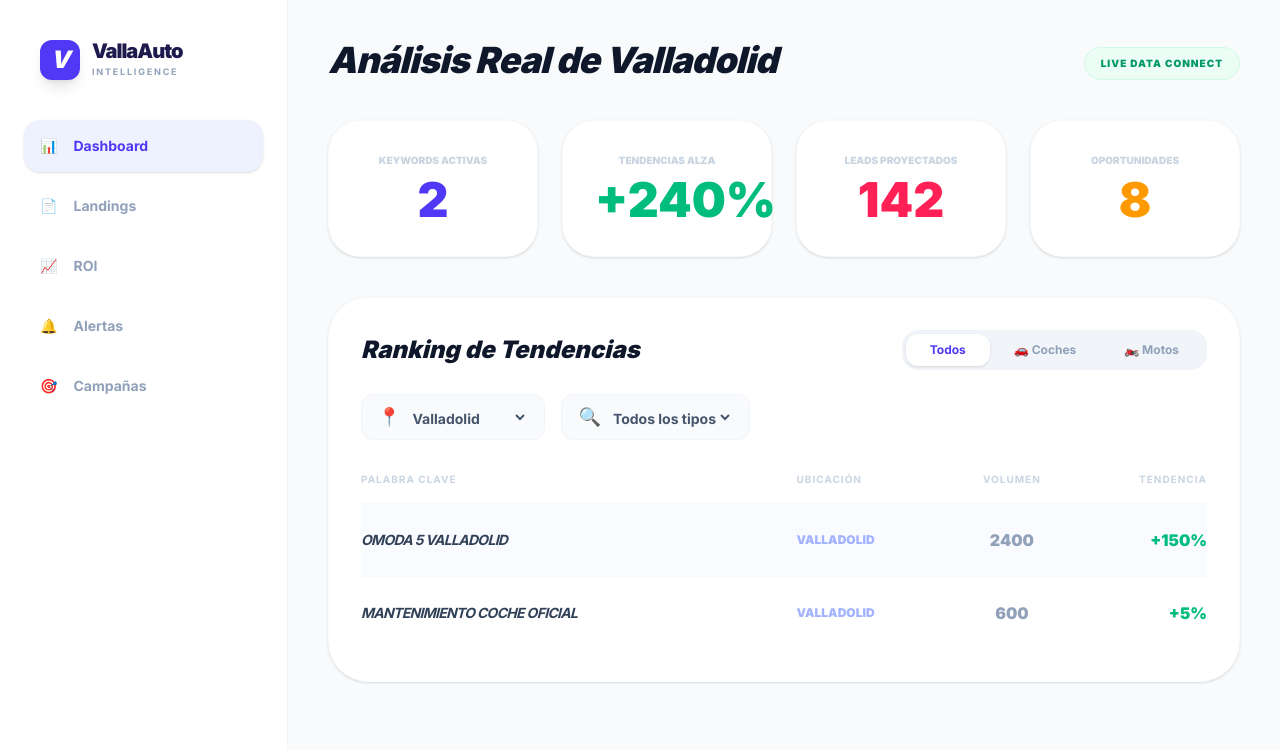
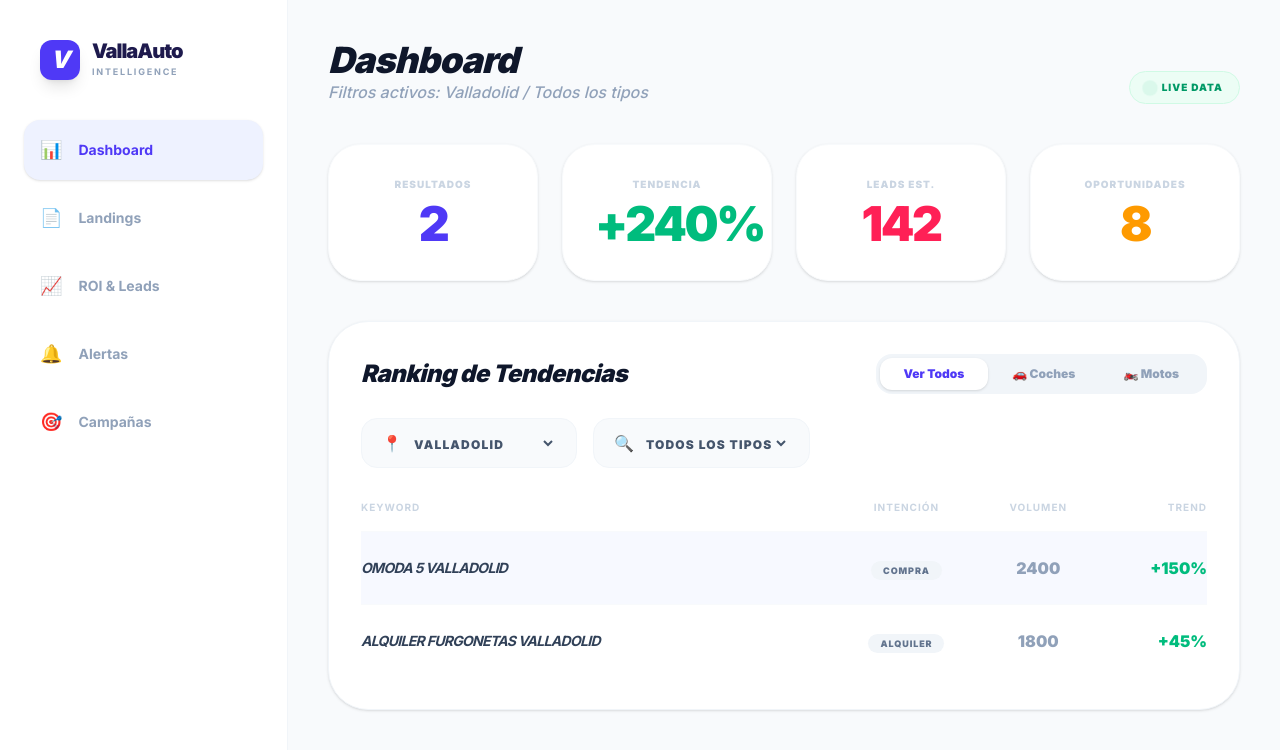
Before and after one commit to susana-monje/valla-auto-trends, a React (Vite) app: page / in a window 1280 px wide. Shown: the top 750 px of the page. Built offline with nearby package versions, Linux system fonts and the light colour scheme.

Commit message:
Update App.tsx

```diff
--- a/src/App.tsx
+++ b/src/App.tsx
@@ -7,7 +7,7 @@ interface Keyword {
   trend: string;
   potential: number;
   region: string;
-  type: string; // Compra, Precios, Renting, etc.
+  type: string;
   category: 'Coches' | 'Motos';
 }
 
@@ -19,38 +19,32 @@ function App() {
   const [keywords, setKeywords] = useState<Keyword[]>([]);
   const [selectedKeyword, setSelectedKeyword] = useState<Keyword | null>(null);
 
-  // Base de datos extendida con tus filtros
+  // Base de datos integrada con Alquiler y todas las regiones
   const allData: Keyword[] = [
     { id: "1", name: "omoda 5 valladolid", volume: 2400, trend: "+150%", potential: 98, region: "Valladolid", type: "Compra", category: "Coches" },
-    { id: "2", name: "renting jaecoo leon", volume: 1100, trend: "+80%", potential: 92, region: "Castilla y León", type: "Renting", category: "Coches" },
-    { id: "3", name: "precios motos burgos", volume: 850, trend: "+12%", potential: 85, region: "Castilla y León", type: "Precios", category: "Motos" },
-    { id: "4", name: "mejores suv españa", volume: 15000, trend: "+25%", potential: 94, region: "España", type: "Comparativas", category: "Coches" },
-    { id: "5", name: "mantenimiento coche oficial", volume: 600, trend: "+5%", potential: 70, region: "Valladolid", type: "Mantenimiento", category: "Coches" },
-    { id: "6", name: "financiacion moto cyl", volume: 450, trend: "+110%", potential: 88, region: "Castilla y León", type: "Financiación", category: "Motos" },
+    { id: "2", name: "alquiler furgonetas valladolid", volume: 1800, trend: "+45%", potential: 90, region: "Valladolid", type: "Alquiler", category: "Coches" },
+    { id: "3", name: "renting jaecoo leon", volume: 1100, trend: "+80%", potential: 92, region: "Castilla y León", type: "Renting", category: "Coches" },
+    { id: "4", name: "alquiler motos salamanca", volume: 500, trend: "+20%", potential: 85, region: "Castilla y León", type: "Alquiler", category: "Motos" },
+    { id: "5", name: "precios motos burgos", volume: 850, trend: "+12%", potential: 85, region: "Castilla y León", type: "Precios", category: "Motos" },
+    { id: "6", name: "mejores suv españa", volume: 15000, trend: "+25%", potential: 94, region: "España", type: "Comparativas", category: "Coches" },
+    { id: "7", name: "alquiler coches lujo españa", volume: 3200, trend: "+60%", potential: 96, region: "España", type: "Alquiler", category: "Coches" },
   ];
 
-  // Lógica de filtrado combinada (Ubicación + Tipo + Categoría)
   useEffect(() => {
     let filtered = allData;
-
-    if (selectedRegion !== 'España' && selectedRegion !== 'Toda España') {
-      filtered = filtered.filter(k => k.region === selectedRegion);
-    }
-    if (selectedType !== 'Todos los tipos') {
-      filtered = filtered.filter(k => k.type === selectedType);
-    }
-    if (selectedCategory !== 'Todos') {
-      filtered = filtered.filter(k => k.category === selectedCategory);
-    }
+    if (selectedRegion !== 'España') filtered = filtered.filter(k => k.region === selectedRegion);
+    if (selectedType !== 'Todos los tipos') filtered = filtered.filter(k => k.type === selectedType);
+    if (selectedCategory !== 'Todos') filtered = filtered.filter(k => k.category === selectedCategory);
 
     setKeywords(filtered);
     if (filtered.length > 0) setSelectedKeyword(filtered[0]);
+    else setSelectedKeyword(null);
   }, [selectedRegion, selectedType, selectedCategory]);
 
   return (
     <div className="flex min-h-screen bg-[#F8FAFC] font-sans text-slate-900">
 
-      {/* SIDEBAR ORIGINAL */}
+      {/* SIDEBAR */}
       <aside className="w-72 bg-white border-r border-slate-100 flex flex-col sticky top-0 h-screen">
         <div className="p-10">
           <div className="flex items-center gap-3">
@@ -62,9 +56,15 @@ function App() {
           </div>
         </div>
         <nav className="flex-1 px-6 space-y-2">
-          {['Dashboard', 'Landings', 'ROI', 'Alertas', 'Campañas'].map((id) => (
-            <button key={id} onClick={() => setActiveTab(id)} className={`w-full flex items-center gap-4 p-4 rounded-2xl font-bold text-sm transition-all ${activeTab === id ? 'bg-indigo-50 text-indigo-600 shadow-sm' : 'text-slate-400 hover:bg-slate-50'}`}>
-               <span>{id === 'Dashboard' ? '📊' : id === 'Landings' ? '📄' : id === 'ROI' ? '📈' : id === 'Campañas' ? '🎯' : '🔔'}</span> {id}
+          {[
+            { id: 'Dashboard', icon: '📊' },
+            { id: 'Landings', icon: '📄' },
+            { id: 'ROI', icon: '📈' },
+            { id: 'Alertas', icon: '🔔' },
+            { id: 'Campañas', icon: '🎯' }
+          ].map((item) => (
+            <button key={item.id} onClick={() => setActiveTab(item.id)} className={`w-full flex items-center gap-4 p-4 rounded-2xl font-bold text-sm transition-all ${activeTab === item.id ? 'bg-indigo-50 text-indigo-600 shadow-sm' : 'text-slate-400 hover:bg-slate-50'}`}>
+               <span className="text-lg">{item.icon}</span> {item.id === 'ROI' ? 'ROI & Leads' : item.id}
             </button>
           ))}
         </nav>
@@ -72,95 +72,105 @@ function App() {
 
       <main className="flex-1 p-10">
         <header className="mb-10 flex justify-between items-end">
-          <h2 className="text-4xl font-black text-slate-900 tracking-tight italic">Análisis Real de {selectedRegion}</h2>
-          <div className="bg-emerald-50 text-emerald-600 px-4 py-2 rounded-full text-[10px] font-black uppercase tracking-widest border border-emerald-100">Live Data Connect</div>
+          <div>
+            <h2 className="text-4xl font-black text-slate-900 tracking-tight italic">{activeTab}</h2>
+            <p className="text-slate-400 font-medium italic">Filtros activos: {selectedRegion} / {selectedType}</p>
+          </div>
+          <div className="bg-emerald-50 text-emerald-600 px-4 py-2 rounded-full text-[10px] font-black uppercase tracking-widest border border-emerald-100 flex items-center gap-2">
+            <span className="w-2 h-2 bg-emerald-500 rounded-full animate-ping"></span> Live Data
+          </div>
         </header>
 
-        {/* METRICAS SUPERIORES */}
-        <div className="grid grid-cols-4 gap-6 mb-10">
-          <div className="bg-white p-8 rounded-[2rem] border border-slate-50 shadow-sm text-center">
-            <p className="text-[10px] font-black text-slate-300 uppercase mb-2">Keywords Activas</p>
-            <p className="text-5xl font-black text-indigo-600">{keywords.length}</p>
+        {/* MÉTRICAS SUPERIORES */}
+        <div className="grid grid-cols-4 gap-6 mb-10 text-center">
+          <div className="bg-white p-8 rounded-[2rem] border border-slate-50 shadow-sm">
+            <p className="text-[10px] font-black text-slate-300 uppercase mb-2 tracking-widest">Resultados</p>
+            <p className="text-5xl font-black text-indigo-600 tracking-tighter">{keywords.length}</p>
           </div>
-          <div className="bg-white p-8 rounded-[2rem] border border-slate-50 shadow-sm text-center">
-            <p className="text-[10px] font-black text-slate-300 uppercase mb-2">Tendencias Alza</p>
-            <p className="text-5xl font-black text-emerald-500">+240%</p>
+          <div className="bg-white p-8 rounded-[2rem] border border-slate-50 shadow-sm">
+            <p className="text-[10px] font-black text-slate-300 uppercase mb-2 tracking-widest">Tendencia</p>
+            <p className="text-5xl font-black text-emerald-500 tracking-tighter">+240%</p>
           </div>
-          <div className="bg-white p-8 rounded-[2rem] border border-slate-50 shadow-sm text-center">
-            <p className="text-[10px] font-black text-slate-300 uppercase mb-2">Leads Proyectados</p>
-            <p className="text-5xl font-black text-rose-500">142</p>
+          <div className="bg-white p-8 rounded-[2rem] border border-slate-50 shadow-sm">
+            <p className="text-[10px] font-black text-slate-300 uppercase mb-2 tracking-widest">Leads Est.</p>
+            <p className="text-5xl font-black text-rose-500 tracking-tighter">142</p>
           </div>
-          <div className="bg-white p-8 rounded-[2rem] border border-slate-50 shadow-sm text-center">
-            <p className="text-[10px] font-black text-slate-300 uppercase mb-2">Oportunidades</p>
-            <p className="text-5xl font-black text-amber-500">8</p>
+          <div className="bg-white p-8 rounded-[2rem] border border-slate-50 shadow-sm">
+            <p className="text-[10px] font-black text-slate-300 uppercase mb-2 tracking-widest">Oportunidades</p>
+            <p className="text-5xl font-black text-amber-500 tracking-tighter">8</p>
           </div>
         </div>
 
-        {/* --- SECCIÓN DE FILTROS (COMO EN TU CAPTURA) --- */}
-        <div className="bg-white p-8 rounded-[2.5rem] border border-slate-50 shadow-sm mb-10">
+        {/* --- PANEL DE CONTROL DE FILTROS --- */}
+        <div className="bg-white p-8 rounded-[2.5rem] border border-slate-100 shadow-sm mb-10">
           <div className="flex flex-col gap-6">
             <div className="flex items-center justify-between">
-              <h3 className="text-2xl font-black italic">Ranking de Tendencias</h3>
-              {/* Filtro Categoría: Coches / Motos */}
+              <h3 className="text-2xl font-black italic tracking-tight text-slate-900">Ranking de Tendencias</h3>
               <div className="flex bg-slate-100 p-1 rounded-2xl">
                 {['Todos', 'Coches', 'Motos'].map(cat => (
-                  <button key={cat} onClick={() => setSelectedCategory(cat as any)} className={`px-6 py-2 rounded-xl text-xs font-bold transition-all ${selectedCategory === cat ? 'bg-white text-indigo-600 shadow-sm' : 'text-slate-400'}`}>
-                    {cat === 'Coches' ? '🚗 Coches' : cat === 'Motos' ? '🏍️ Motos' : 'Todos'}
+                  <button key={cat} onClick={() => setSelectedCategory(cat as any)} className={`px-6 py-2 rounded-xl text-xs font-black transition-all ${selectedCategory === cat ? 'bg-white text-indigo-600 shadow-sm' : 'text-slate-400 hover:text-slate-600'}`}>
+                    {cat === 'Coches' ? '🚗 Coches' : cat === 'Motos' ? '🏍️ Motos' : 'Ver Todos'}
                   </button>
                 ))}
               </div>
             </div>
 
             <div className="flex gap-4">
-              {/* Filtro Ubicación */}
-              <div className="flex items-center gap-2 bg-slate-50 px-4 py-2 rounded-xl border border-slate-100">
-                <span className="text-slate-400 text-lg">📍</span>
-                <select value={selectedRegion} onChange={(e) => setSelectedRegion(e.target.value)} className="bg-transparent font-bold text-sm text-slate-600 outline-none cursor-pointer">
+              {/* UBICACIÓN */}
+              <div className="flex items-center gap-2 bg-slate-50 px-5 py-3 rounded-2xl border border-slate-100">
+                <span className="text-slate-400">📍</span>
+                <select value={selectedRegion} onChange={(e) => setSelectedRegion(e.target.value)} className="bg-transparent font-black text-xs text-slate-600 outline-none uppercase tracking-widest">
                   <option value="España">Toda España</option>
                   <option value="Castilla y León">Castilla y León</option>
                   <option value="Valladolid">Valladolid</option>
                 </select>
               </div>
 
-              {/* Filtro Intención */}
-              <div className="flex items-center gap-2 bg-slate-50 px-4 py-2 rounded-xl border border-slate-100">
-                <span className="text-slate-400 text-lg">🔍</span>
-                <select value={selectedType} onChange={(e) => setSelectedType(e.target.value)} className="bg-transparent font-bold text-sm text-slate-600 outline-none cursor-pointer">
+              {/* TIPO (INCLUYENDO ALQUILER) */}
+              <div className="flex items-center gap-2 bg-slate-50 px-5 py-3 rounded-2xl border border-slate-100">
+                <span className="text-slate-400">🔍</span>
+                <select value={selectedType} onChange={(e) => setSelectedType(e.target.value)} className="bg-transparent font-black text-xs text-slate-600 outline-none uppercase tracking-widest">
                   <option value="Todos los tipos">Todos los tipos</option>
                   <option value="Compra">Compra</option>
+                  <option value="Alquiler">Alquiler</option>
                   <option value="Precios">Precios</option>
                   <option value="Financiación">Financiación</option>
                   <option value="Mantenimiento">Mantenimiento</option>
                   <option value="Renting">Renting</option>
-                  <option value="Seguros">Seguros</option>
                   <option value="Comparativas">Comparativas</option>
                 </select>
               </div>
             </div>
           </div>
 
-          <div className="mt-8 overflow-hidden">
+          <div className="mt-8">
             <table className="w-full text-left">
               <thead className="text-[10px] text-slate-300 font-black uppercase tracking-widest border-b border-slate-50">
                 <tr>
-                  <th className="pb-4">Palabra Clave</th>
-                  <th className="pb-4">Ubicación</th>
+                  <th className="pb-4">Keyword</th>
+                  <th className="pb-4 text-center">Intención</th>
                   <th className="pb-4 text-center">Volumen</th>
-                  <th className="pb-4 text-right">Tendencia</th>
+                  <th className="pb-4 text-right">Trend</th>
                 </tr>
               </thead>
               <tbody className="divide-y divide-slate-50">
                 {keywords.map((kw) => (
-                  <tr key={kw.id} onClick={() => setSelectedKeyword(kw)} className={`cursor-pointer group transition-all ${selectedKeyword?.id === kw.id ? 'bg-indigo-50/30' : 'hover:bg-slate-50'}`}>
+                  <tr key={kw.id} onClick={() => setSelectedKeyword(kw)} className={`cursor-pointer group transition-all ${selectedKeyword?.id === kw.id ? 'bg-indigo-50/50' : 'hover:bg-slate-50'}`}>
                     <td className="py-6 font-bold text-slate-700 text-sm uppercase italic tracking-tighter">{kw.name}</td>
-                    <td className="py-6 text-xs font-black text-indigo-300 uppercase">{kw.region}</td>
+                    <td className="py-6 text-center">
+                      <span className="px-3 py-1 bg-slate-100 text-slate-500 rounded-full text-[9px] font-black uppercase tracking-widest">{kw.type}</span>
+                    </td>
                     <td className="py-6 text-center font-black text-slate-400">{kw.volume}</td>
                     <td className="py-6 text-right font-black text-emerald-500">{kw.trend}</td>
                   </tr>
                 ))}
               </tbody>
             </table>
-            {keywords.length === 0 && <p className="p-10 text-center font-bold text-slate-300 italic">No hay resultados para esta combinación de filtros.</p>}
+            {keywords.length === 0 && (
+              <div className="py-20 text-center">
+                <p className="text-slate-300 font-black text-xl italic uppercase">Sin resultados en {selectedRegion} para {selectedType}</p>
+              </div>
+            )}
           </div>
         </div>
       </main>
```
